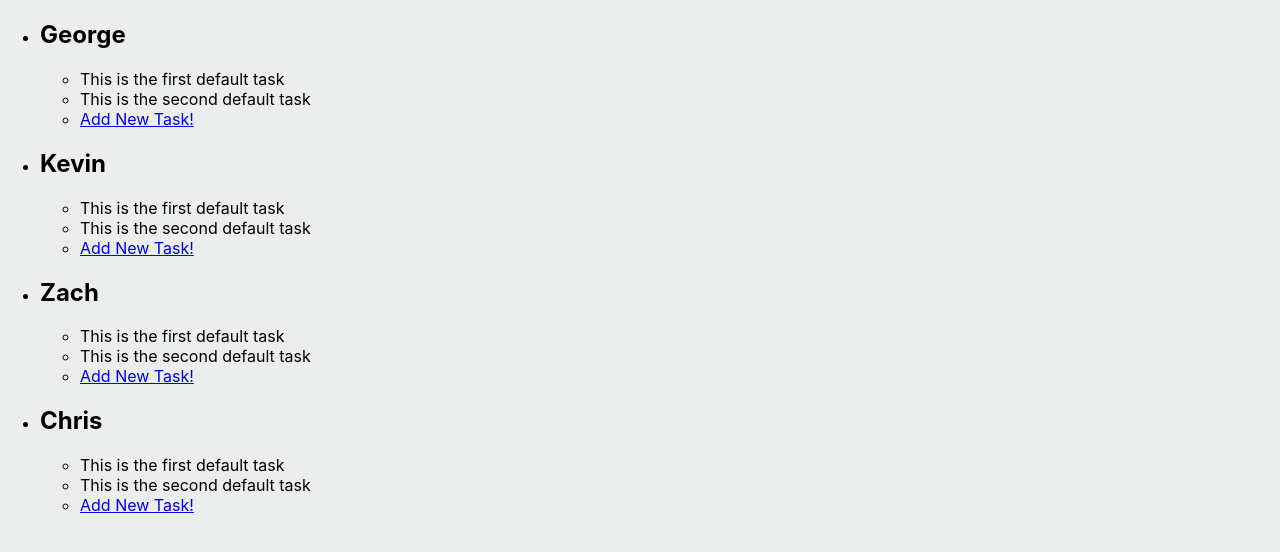
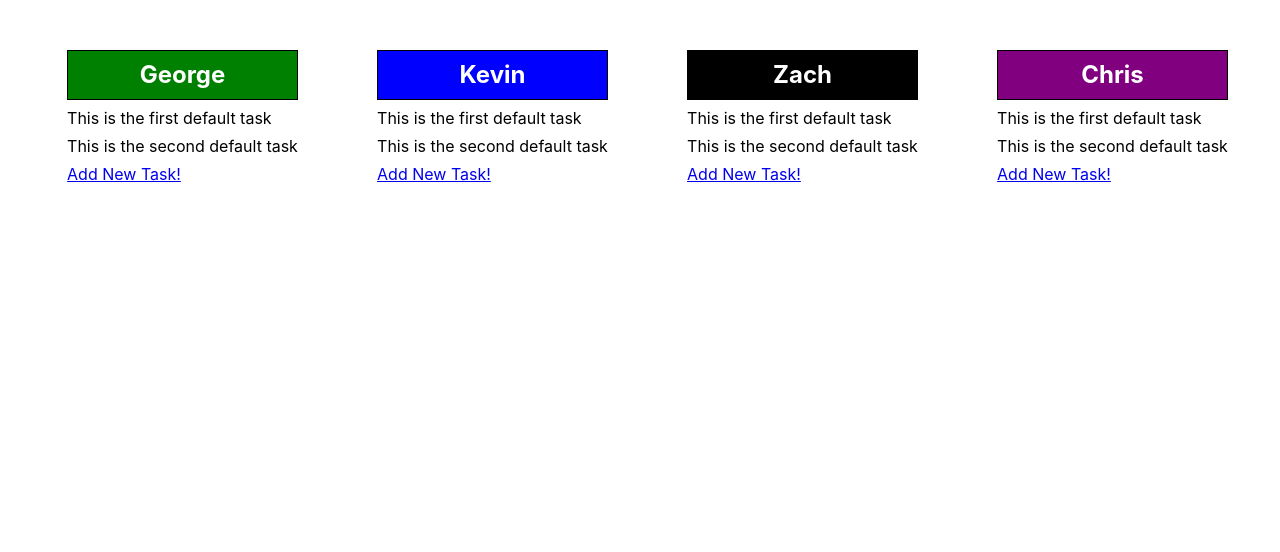
Before and after one commit to k-2tha-brimm/kanban, a React (Create React App) app: page / in a window 1280 px wide. Shown: the top 552 px of the page. Built offline with nearby package versions, Linux system fonts and the light colour scheme.

Commit message:
simple styling, added color to list items. some inline styling

```diff
--- a/src/App.css
+++ b/src/App.css
@@ -1,47 +1,19 @@
-.winnie {
-  background-color: #8E6E95;
+.lists {
+  display: flex;
+  margin-top: 50px;
+  align-content: center;
+  list-style: none;
+  justify-content: space-around;
 }
 
-.bob {
-  background-color: #39A59C;
+.list-wrapper {
+  margin-right: 25px;
 }
 
-.thomas {
-  background-color: #344759;
+.list-wrapper > h2 {
+  align-content: center;
 }
 
-.george {
-  background-color: #E8741E;
+.task-cards {
+  list-style: none;
 }
-
-.columns {
-  list-style: none;
-  display: flex;
-  flex-direction: row;
-  padding-left: 0;
-}
-
-h4 {
-  text-align: center;
-  color: white;
-  height: 30px;
-  vertical-align: middle;
-  line-height: 30px;
-}
-
-.person {
-  margin-left: 25px;
-  margin-right: 25px;
-  width: 25%;
-}
-
-.task {
-  background-color: white;
-
-}
-
-html {
-  background-color: #ECEEEE;
-  height: 100vh;
-  width: 100vw;
-}
--- a/src/App.js
+++ b/src/App.js
@@ -20,6 +20,7 @@ export default class App extends React.Component {
           {
             title: 'George',
             id: 0,
+            color: 'green',
             cards: [
               {
                 text: 'This is the first default task',
@@ -36,6 +37,7 @@ export default class App extends React.Component {
           {
             title: 'Kevin',
             id: 1,
+            color: 'blue',
             cards: [
               {
                 text: 'This is the first default task',
@@ -52,6 +54,7 @@ export default class App extends React.Component {
           {
             title: 'Zach',
             id: 2,
+            color: 'black',
             cards: [
               {
                 text: 'This is the first default task',
@@ -68,6 +71,7 @@ export default class App extends React.Component {
           {
             title: 'Chris',
             id: 3,
+            color: 'purple',
             cards: [
               {
                 text: 'This is the first default task',
@@ -109,7 +113,7 @@ export default class App extends React.Component {
 
   render() {
     const lists = this.state.lists.map((list, index) => (
-      <li className="listWrapper" key={index}>
+      <li className="list-wrapper" key={index}>
         <List {...list}
           onAdd={(taskText, listId) => this.addTaskCard(taskText, listId)} />
       </li>
--- /dev/null
+++ b/src/Card.css
@@ -0,0 +1,4 @@
+.task-card {
+    margin-top: 8px;
+    margin-bottom: 8px;
+}
--- a/src/Card.js
+++ b/src/Card.js
@@ -1,8 +1,9 @@
 import React from 'react';
+import './Card.css';
 
 export default function Card(props) {
     return (
-        <div className="taskCard">
+        <div className="task-card">
             {props.text}
         </div>
     )
--- /dev/null
+++ b/src/List.css
@@ -0,0 +1,4 @@
+.task-cards {
+    padding: 0;
+    list-style: none;
+}
--- a/src/List.js
+++ b/src/List.js
@@ -1,11 +1,15 @@
 import React, { Component } from 'react';
 import Card from './Card';
 import AddCard from './AddCard';
+import './List.css';
 
 export default class List extends Component {
 
     constructor(props) {
         super(props);
+        this.state = {
+            color: this.props.color
+        }
     }
 
     render() {
@@ -15,10 +19,21 @@ export default class List extends Component {
             </li>
         ));
 
+        const color = this.state.color;
+
+        const titleColor = {
+            backgroundColor: color,
+            textAlign: 'center',
+            border: '1px solid black',
+            margin: '0 auto',
+            lineHeight: 2,
+            color: 'white'
+        }
+        console.log(this.props);
         return (
             <div className="listItem">
-                <h2>{this.props.title}</h2>
-                <ul className="taskCards">
+                <h2 style={titleColor}>{this.props.title}</h2>
+                <ul className="task-cards">
                     {cards}
                     <li className="add-task-container">
                         <AddCard listId={this.props.id} onAdd={this.props.onAdd} />
```
